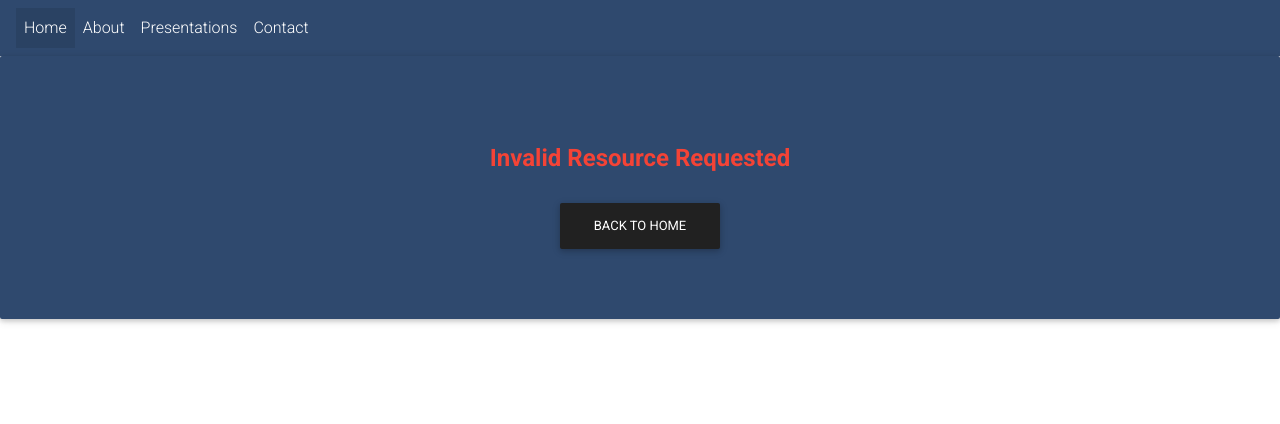
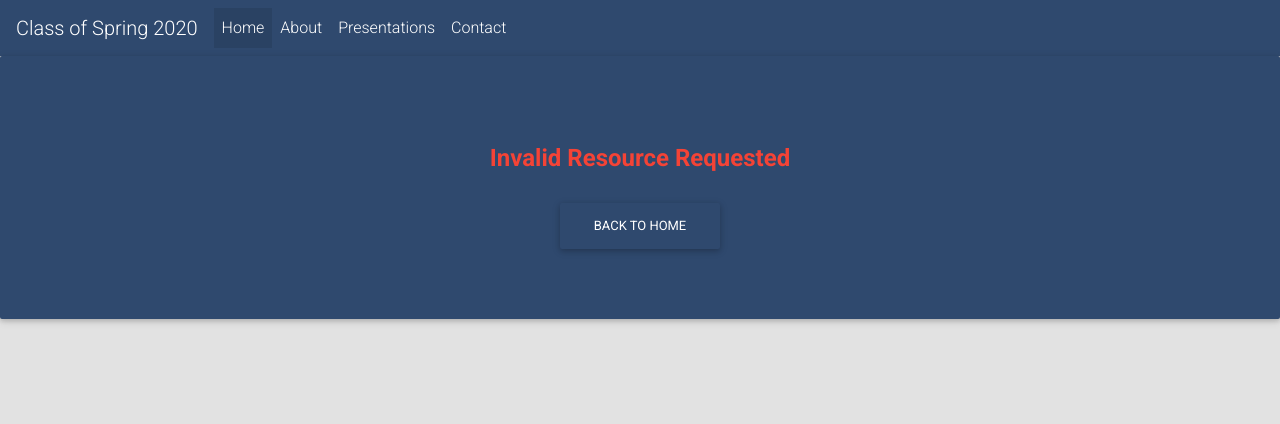
Before and after one commit to interviewhigh/capstone, a FastAPI app: a page that uses templates/404.html in a window 1280 px wide. Shown: the top 424 px of the page. Run offline with FastAPI, Linux system fonts and the light colour scheme; some libraries are stand-ins or nearby versions.

Commit message:
slight css tweaks

```diff
--- a/static/css/styles.css
+++ b/static/css/styles.css
@@ -1,8 +1,5 @@
 footer {
     background: #2f496e;
-    /* position: relative; */
-    /* bottom: 0; */
-    /* width: 100%; */
     height: 100px;
     clear: both;
 }
@@ -27,9 +24,17 @@ footer {
     font-family: 'Lato', sans-serif !important;
 }
 
+.btn {
+    background-color: #2f496e !important;
+}
+
+.credits {
+    /* background-color: white !important; */
+}
+
 .center {
     margin: auto;
-    padding: 10px;
+    /* padding: 10px; */
 }
 
 .card-text {
--- a/static/js/script.js
+++ b/static/js/script.js
@@ -0,0 +1,8 @@
+$(document).ready(() => {
+    $(".credits").on('click', () => {
+        Swal.fire({
+            title: "Built in a night",
+            text: "Brought to you by the Interview High Team"
+        })
+    })
+})
--- a/templates/404.html
+++ b/templates/404.html
@@ -1,5 +1,6 @@
 {% extends "base.html" %} {% block content %}
 <nav class="navbar navbar-expand-lg navbar-light" style="background-color: #2f496e; color: white;">
+    <span class="navbar-brand" style="color: white;">Class of Spring 2020</span>
     <button class="navbar-toggler" type="button" data-toggle="collapse" data-target="#navbarNav" aria-controls="navbarNav" aria-expanded="false" aria-label="Toggle navigation">
         <span class="navbar-toggler-icon"></span>
     </button>
--- a/templates/about.html
+++ b/templates/about.html
@@ -1,5 +1,6 @@
 {% extends "base.html" %} {% block content %}
 <nav class="navbar navbar-expand-lg navbar-light" style="background-color: #2f496e; color: white;">
+    <span class="navbar-brand" style="color: white;">Class of Spring 2020</span>
     <button class="navbar-toggler" type="button" data-toggle="collapse" data-target="#navbarNav" aria-controls="navbarNav" aria-expanded="false" aria-label="Toggle navigation">
         <span class="navbar-toggler-icon"></span>
     </button>
--- a/templates/base.html
+++ b/templates/base.html
@@ -36,12 +36,13 @@
 
 </head>
 
-<body>
+<body style="background-color: rgb(226, 226, 226);">
     {% block content %} {% endblock %}
     <div class="p-5"></div>
     <div>
         <footer class="fixed-bottom">
             <img src="https://itcdland.csumb.edu/scdcapstone/img/misc./csumb_logo_white.png" style="height:75px; margin-top:15px; margin-left:20px;">
+            <button class="btn btn-primary credits">Site Credits</button>
             <div id="footertext">
                 100 Campus Center <br> Seaside, CA 93955 <br> 831 - 582 - 4741
             </div>
--- a/templates/contact.html
+++ b/templates/contact.html
@@ -1,5 +1,6 @@
 {% extends "base.html" %} {% block content %}
 <nav class="navbar navbar-expand-lg navbar-light" style="background-color: #2f496e; color: white;">
+    <span class="navbar-brand" style="color: white;">Class of Spring 2020</span>
     <button class="navbar-toggler" type="button" data-toggle="collapse" data-target="#navbarNav" aria-controls="navbarNav" aria-expanded="false" aria-label="Toggle navigation">
       <span class="navbar-toggler-icon"></span>
     </button>
--- a/templates/index.html
+++ b/templates/index.html
@@ -1,5 +1,6 @@
 {% extends "base.html" %} {% block content %}
 <nav class="navbar navbar-expand-lg navbar-light" style="background-color: #2f496e; color: white;">
+    <span class="navbar-brand" style="color: white;">Class of Spring 2020</span>
     <button class="navbar-toggler" type="button" data-toggle="collapse" data-target="#navbarNav" aria-controls="navbarNav" aria-expanded="false" aria-label="Toggle navigation">
         <span class="navbar-toggler-icon"></span>
     </button>
@@ -28,10 +29,11 @@
         <div class="row">
             {% for p in projects %}
             <div class="col m-5">
-                <div class="card w-100 h-100 shadow">
-                    <img class="card-img-top center" src="{{p['image']}}" alt="Team Image" style="width: 150px;">
+                <div class="card w-100 h-100 shadow testimonial-card">
+                    <img class="card-img-top center pt-5" src="{{p['image']}}" alt="Team Image" style="width: 150px;">
                     <div class="card-body">
                         <h4 class="card-title center"><a>{{ p['team']['name'] }}</a></h4>
+                        <hr style="width: 50%;">
                         <a href="/project/{{p['id']}}" class="btn btn-primary learn-more-btn">Learn More</a>
                     </div>
                 </div>
--- a/templates/presentations.html
+++ b/templates/presentations.html
@@ -1,5 +1,6 @@
 {% extends "base.html" %} {% block content %}
 <nav class="navbar navbar-expand-lg navbar-light" style="background-color: #2f496e; color: white;">
+    <span class="navbar-brand" style="color: white;">Class of Spring 2020</span>
     <button class="navbar-toggler" type="button" data-toggle="collapse" data-target="#navbarNav" aria-controls="navbarNav" aria-expanded="false" aria-label="Toggle navigation">
       <span class="navbar-toggler-icon"></span>
     </button>
```
Also changed, not shown: templates/project.html (+1 -28 lines).
